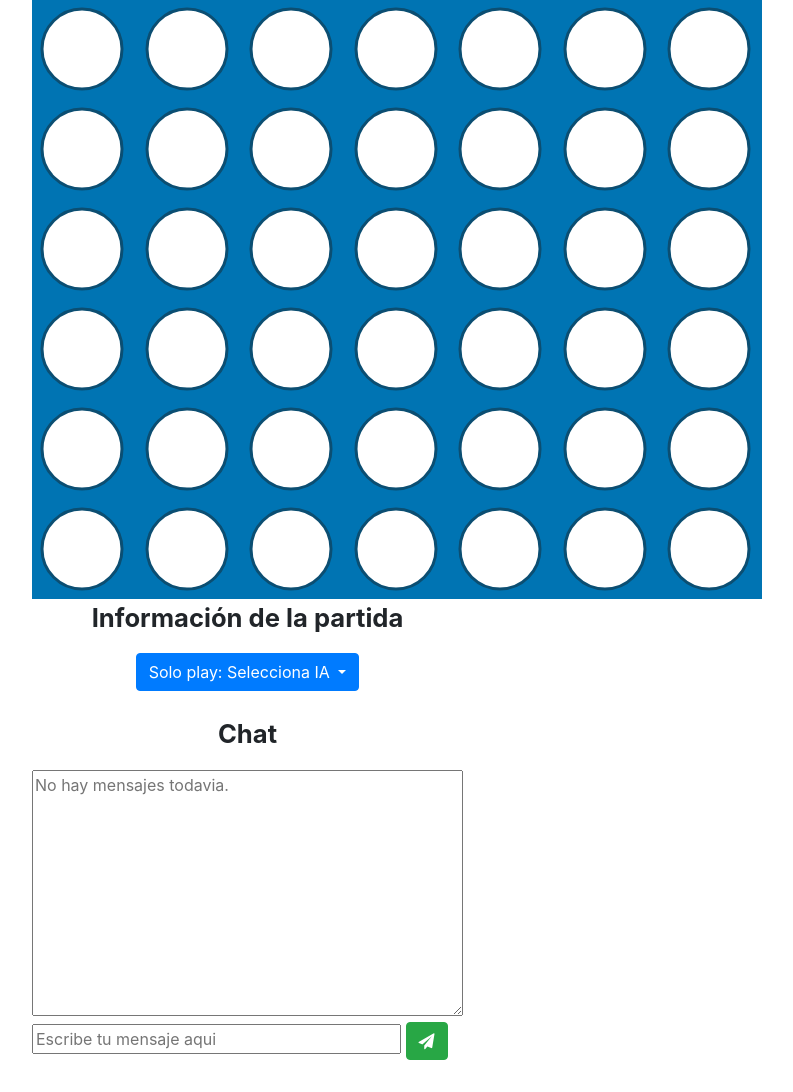
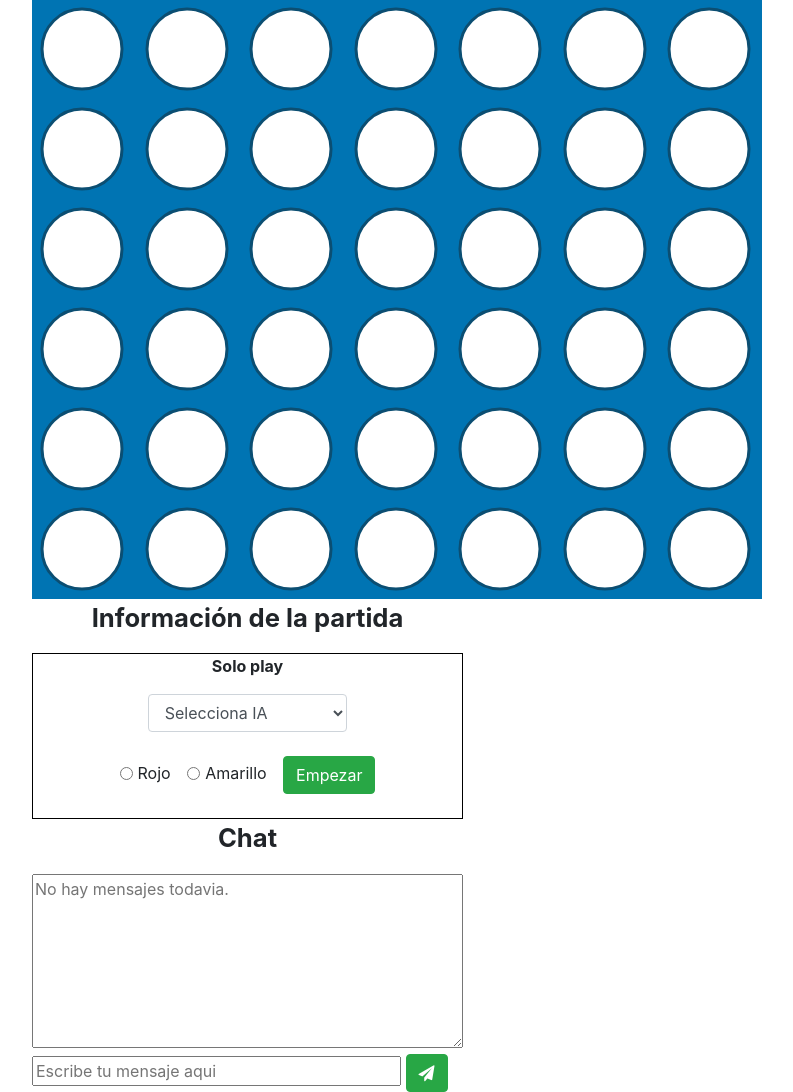
Before and after one commit to JoseAntonioVelasco/Python_Conn4Web, a Flask app: template website/templates/match.html in a window 1280 px wide. Shown: the part 81-1173 px from the top of the page, without its empty margins (53-846 px from the left). Before the commit the page ends 1141 px from the top, so only its background shows below. Run offline with Flask 2, Linux system fonts and the light colour scheme; the template is opened without the code that fills it, so the values that code supplies are empty; some libraries are stand-ins or nearby versions.

Commit message:
solo-play y randomIA hechos

```diff
--- a/website/models.py
+++ b/website/models.py
@@ -10,6 +10,7 @@ class Match(db.Model):
     user1_id = db.Column(db.Integer, db.ForeignKey('user.id'))
     user2_id = db.Column(db.Integer, db.ForeignKey('user.id'))
     turn = db.Column(db.Integer, db.ForeignKey('user.id'))
+    solo = db.Column(db.Boolean)
 
     #define relationships
     user1 = db.relationship("User", foreign_keys=[user1_id])
--- a/website/static/con4.js
+++ b/website/static/con4.js
@@ -1,27 +1,14 @@
-var gameBoard = [];
-var playerColor = "None";
-
 function markNextFree(x){
 	var nextY = false;
-
 	//busca la casilla disponible en esa columna
 	for(var y = 0; y < 6; y++) {
 		if(gameBoard[y][x] === 'free') {
 			nextY = y;
-			console.log('deeebug')
-			console.log('playerColorx: '+x+' y: '+y);
-			console.log(gameBoard);
 			break;
 		}
 	}
 
-	//alerta de columna llena
-	if(nextY === false) {
-		alert('La columna esta llena :-).');
-		return false;
-	}
-
-	return [true, x, nextY, playerColor]
+	return nextY
 }
 
 function loadBoard(board){
--- /dev/null
+++ b/website/static/socket_match.js
@@ -0,0 +1,160 @@
+function _initSocket(socket){
+    var solo_play = false;
+
+    //+-------------------------------+
+    //| broadcast messages to backend |
+    //+-------------------------------+
+
+    //jugador se conecta a la partida
+    socket.on('connect', function() {
+        socket.emit('join', {})
+    })
+
+    //jugador manda un mensaje
+    $("#send").click(function(e){
+        texto = $('#text').val()
+        $('#text').val('')
+        socket.emit('text', {msg: texto})
+    })
+
+    //listeners para las columnas del conecta 4
+    var columns = document.querySelectorAll('.column');
+    Array.prototype.forEach.call(columns, function(col) {
+
+        col.addEventListener('click', function() {
+            var clicked_col = col.getAttribute('data-x')
+            var nextFree = markNextFree(clicked_col);
+            if(nextFree !== false){
+                socket.emit('place', {x: clicked_col, y: nextFree, color: playerColor})
+            }else{
+                //alerta de columna llena
+                if(nextFree === false) {
+                    alert('La columna esta llena :-).');
+                    return false;
+                }
+            }
+        });
+    });
+
+
+
+
+
+    //+-----------------------------------+
+    //| messages from backend to frontend |
+    //+-----------------------------------+
+
+    //un jugador entra en la partida
+    socket.on('status', function(data){
+        //ha entrado al chat
+        $('#chat').val($('#chat').val() + '<' + data.msg + '>\n');
+        $('#chat').scrollTop($('#chat')[0].scrollHeight);
+
+        //cargar partida y datos
+        if(typeof data.board != "undefined"){
+            loadBoard(data.board)
+        }
+        $('#matchInfo').empty().append("Usuario 1: "+data.matchInfo.username1+"<br>Usuario 2: "+data.matchInfo.username2+"<br>Estado de la partida: "+data.matchInfo.status+"<br>Id de partida: "+data.matchInfo.id)
+
+        //ver si es una partida contra la IA
+        if(ai_names.includes(data.matchInfo.username1)){
+            solo_play = true;
+            ai_name = data.matchInfo.username1;
+            ai_color = "red"
+            playerColor = "yellow"
+            ai_turn = true
+            //la ia pone aqui ya porque es la que empieza primero
+            soloPlayTurnSystem(solo_play);
+        }else if(ai_names.includes(data.matchInfo.username2)){
+            solo_play = true;
+            ai_name = data.matchInfo.username2;
+            ai_color = "yellow"
+            ai_turn = true;
+        }
+
+        //asignar color
+        if(typeof data.color != "undefined"){
+            if(playerColor == "None"){
+                playerColor = data.color
+            }
+        }
+
+    })
+
+    //un jugador ha escrito un mensaje en el chat
+    socket.on('message', function(data){
+        $('#chat').val($('#chat').val() + data.msg + '\n');
+        $('#chat').scrollTop($('#chat')[0].scrollHeight);
+    })
+
+    //un jugador ha puesto una ficha en el tablero
+    socket.on('place', function(data){
+        //pone la ficha en el tablero
+        document.querySelector('#column-'+data.x+' .row-'+data.y+' circle').setAttribute(
+                        'class', data.color
+        );
+        gameBoard[data.y][data.x] = data.color;
+
+        //despues de que un jugador ponga ficha si esta jugando contra una ia, la ia pone despues
+        soloPlayTurnSystem(solo_play);
+    })
+
+    //lanzar un aviso
+    socket.on('notice',function(data){
+        alert(data.msg)
+    })
+}
+
+//evento de boton: jugar solo ha seleccionado una IA
+function getData(){
+    var ai = $("#selectAI :selected").val();
+    if(ai === "0"){
+        alert("Selecciona una IA");
+        return;
+    }
+    var color = $("input[type='radio'][name='inlineRadioOptions']:checked").val();
+    if(color == null){
+        alert("Selecciona el color de la IA");
+        return;
+    }
+
+    socket.emit('aiJoin',{ai: ai, color: color})
+}
+
+
+//-------------------------------------------------------------------------------------------//
+
+function randomIA(){
+    //genera una columna aleatoria ente 0 y 6
+    var col = Math.floor(Math.random() * 7);
+    //comprueba si esa columna esta llena
+    while(markNextFree(col) === false){
+        col = Math.floor(Math.random() * 7);
+    }
+    //pone en esa columna
+    return col;
+}
+
+function soloPlayTurnSystem(solo_play){
+    if(solo_play){
+        //ver si es turno de la ia
+        if(ai_turn){
+            var x, y, color;
+            switch(ai_name){
+                //añadir tantos case como ias halla
+                case "randomIA":
+                    x = randomIA();
+                    y = markNextFree(x);
+                    color = ai_color
+                    break;
+            }
+            //cambia al turno de humano y emitimos
+            ai_turn=false;
+            socket.emit('place', {x: x, y: y, color: color})
+        }else{
+            //cambia al turno de la ia
+            ai_turn=true;
+        }
+
+    }
+}
--- a/website/templates/match.html
+++ b/website/templates/match.html
@@ -156,20 +156,39 @@
     <p align="center" style="font-size:160%;"><b>Información de la partida</b></p>
     <p id="matchInfo"></p>
 
-    <div class="dropdown" align="center">
-      <button type="button" class="btn btn-primary dropdown-toggle" data-toggle="dropdown">
-        Solo play: Selecciona IA
-      </button>
-      <div class="dropdown-menu">
-        <button class="dropdown-item" href="#">IA1</button>
-        <button class="dropdown-item" href="#">IA2</button>
-        <button class="dropdown-item" href="#">IA3</button>
+    <div style="border:1px solid black;">
+    <p align="center"><b>Solo play</b></p>
+
+    <div class="row">
+      <div class="col-md-3"></div>
+      <div class="col-md-6">
+        <select class="form-control" id="selectAI">
+          <option value="0">Selecciona IA</option>
+          <option value="1">RandomIA</option>
+          <option value="2">2IA2</option>
+          <option value="3">IA3</option>
+        </select>
       </div>
+      <div class="col-md-3"></div>
+    </div>
+
+    <br>
+    <div align="center">
+      <div class="form-check form-check-inline">
+        <input class="form-check-input" type="radio" name="inlineRadioOptions" id="redColor" value="red">
+        <label class="form-check-label" for="inlineRadio1">Rojo</label>
+      </div>
+      <div class="form-check form-check-inline">
+        <input class="form-check-input" type="radio" name="inlineRadioOptions" id="yellowColor" value="yellow">
+        <label class="form-check-label" for="inlineRadio2">Amarillo</label>
+      </div>
+      <button type="button" class="btn btn-success" onClick="getData()">Empezar</button>
     </div>
     <br>
+  </div>
 
     <p align="center" style="font-size:160%;"><b>Chat</b></p>
-    <textarea id="chat" cols="40" rows="10" placeholder="No hay mensajes todavia."></textarea><br/>
+    <textarea id="chat" cols="40" rows="7" placeholder="No hay mensajes todavia."></textarea><br/>
     <input type="text" id="text" size="31" placeholder="Escribe tu mensaje aqui"/>
     <button type="button" id="send" class="btn btn-success"><i class="fa fa-paper-plane"></i></button>
 
@@ -189,71 +208,36 @@
   src="https://cdnjs.cloudflare.com/ajax/libs/socket.io/3.1.3/socket.io.js"
 ></script>
 
+<script
+  type="text/javascript"
+  src="{{ url_for('static', filename='socket_match.js') }}"
+></script>
+
 <script>
+  //VARIABLES GLOBALES
+
   var socket = io.connect()
+  _initSocket(socket)
+  var gameBoard = [];
+  var playerColor = "None";
 
-  // broadcast a message to backend
-  socket.on('connect', function() {
-    console.log('ha entrado en connect')
-    socket.emit('join', {})
-  })
+  //variables de una ia
+  var ai_name;
+  var ai_color;
+  var ai_turn;
+  //si se añade una ia añadir aqui el nombre
+  var ai_names = ['randomIA']
 
-  $("#send").click(function(e){
-    console.log('ha entrado en send')
-    texto = $('#text').val()
-    $('#text').val('')
-    socket.emit('text', {msg: texto})
-  })
+  //VARIABLES GLOBALES
 
-	var columns = document.querySelectorAll('.column');
-	Array.prototype.forEach.call(columns, function(col) {
-		col.addEventListener('click', function() {
-      console.log('ha hecho click en una columna')
-			var flag = markNextFree(col.getAttribute('data-x'));
-			if(flag[0]){
-        console.log('ha hecho click en una columna y manda emit')
-        x = flag[1]
-        y = flag[2]
-        color = flag[3]
-        socket.emit('place', {x: x, y: y, color: color})
-			}
-		});
-	});
-
-
-  // message from backend to frontend
-  socket.on('status', function(data){
-    console.log('ha entrado en status')
-    //ha entrado al chat
-    $('#chat').val($('#chat').val() + '<' + data.msg + '>\n');
-    $('#chat').scrollTop($('#chat')[0].scrollHeight);
-
-    //cargar partida y datos
-    loadBoard(data.board)
-    $('#matchInfo').empty().append("Usuario 1: "+data.matchInfo.username1+"<br>Usuario 2: "+data.matchInfo.username2+"<br>Estado de la partida: "+data.matchInfo.status+"<br>Id de partida: "+data.matchInfo.id)
-
-    if(playerColor == "None"){
-      playerColor = data.color
-    }
-  })
-
-  socket.on('message', function(data){
-    console.log('ha entrado en message')
-    $('#chat').val($('#chat').val() + data.msg + '\n');
-    $('#chat').scrollTop($('#chat')[0].scrollHeight);
-  })
-
-  socket.on('place', function(data){
-    console.log('ha entrado en place')
-    document.querySelector('#column-'+data.x+' .row-'+data.y+' circle').setAttribute(
-					'class', data.color
-    );
-    gameBoard[data.y][data.x] = playerColor;
-  })
-
-  socket.on('notice',function(data){
-    alert(data.msg)
-  })
-
+ /*
+ Pasos para crear ias
+ 1. crea una funcion que devuelva la columna en la que pone la ia
+ 2. meter ese valor siguiendo el patron que se ve en el switch de el socket de 'place'
+ */
+//TODO
+/*
+1. los turnos no funcionan todavia
+*/
 </script>
 {% endblock %}
--- a/website/views.py
+++ b/website/views.py
@@ -17,7 +17,7 @@ def home():
 def createMatch():
     if request.method == 'GET':
         #genera una nueva partida
-        new_match = Match(user1_id=current_user.id, status="Waiting", turn=current_user.id)
+        new_match = Match(user1_id=current_user.id, status="Waiting", turn=current_user.id, solo=False)
         db.session.add(new_match)
         db.session.commit()
 
```
Also changed, not shown: website/__init__.py (+12 -0 lines), website/events.py (+35 -3 lines).
